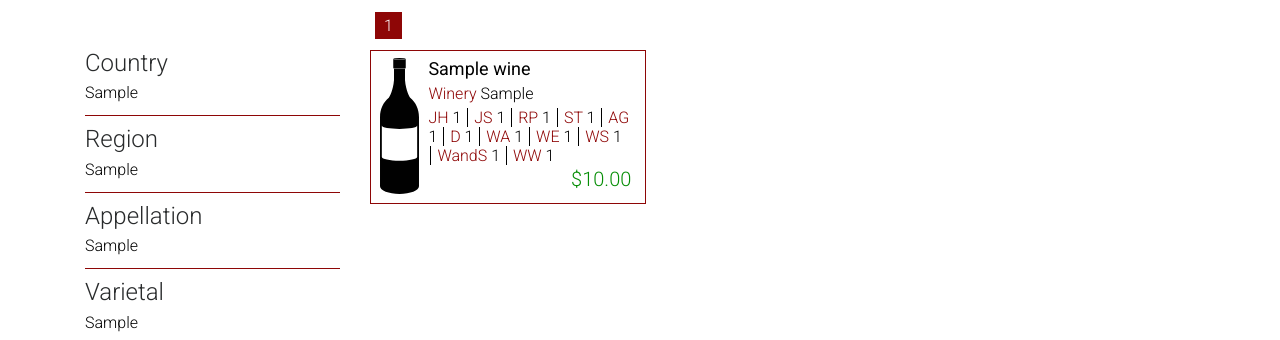
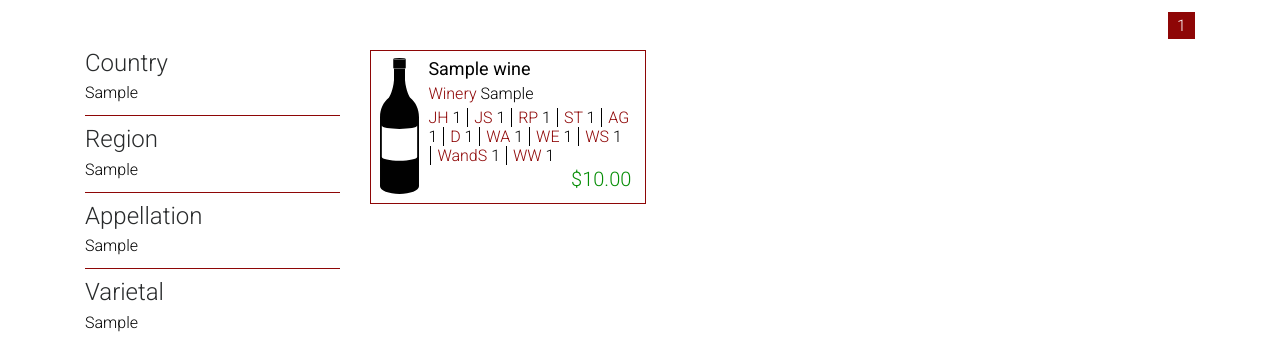
Before and after one commit to ysshah/Shyrwines, a Django app: page /all-wines/ in a window 1280 px wide. Shown: the part 108-448 px from the top of the page. Run offline with Django 3.2, Linux system fonts and the light colour scheme; tables that the repository leaves empty hold one stand-in row (values such as "Sample post"); some libraries are stand-ins or nearby versions.

Commit message:
Change pages to absolute positioning, remove float displays

```diff
--- a/shyr/static/style.scss
+++ b/shyr/static/style.scss
@@ -398,6 +398,8 @@ span.results {
 }
 span.pages {
     line-height: 50px;
+    position: absolute;
+    right: 0;
     a.btn {
         height: 27px;
         line-height: 25px;
--- a/shyr/templates/all-wines.html
+++ b/shyr/templates/all-wines.html
@@ -38,7 +38,7 @@
             <div class="container">
                 <div class="row clearfix pages-row">
                 {% if query %}
-                    <span class="float-left results">Results for "<span>{{ query }}</span>"</span>
+                    <span class="results">Results for "<span>{{ query }}</span>"</span>
                 {% endif %}
                 {% if wines|length > 0 %}
                     {% include "pages.html" %}
--- a/shyr/templates/pages.html
+++ b/shyr/templates/pages.html
@@ -1,6 +1,6 @@
 {% load shyr_tags %}
 
-<span class="float-right pages">
+<span class="pages">
     {% if wines.number != 1 %}
     <a class="btn" href="?{% url_page request 1 %}">1</a>
     {% endif %}
```
Also changed, not shown: shyr/static/style.css.
